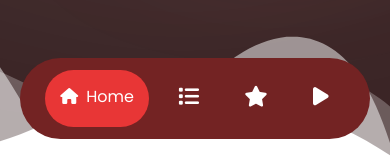
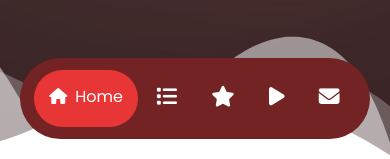
Before and after one commit to Juantorreser/video-portfolio, a React (Vite) app: page / in a window 390 px wide. Shown: the part 685-844 px from the top of the page. Built offline with nearby package versions, Linux system fonts and the light colour scheme.

Commit message:
Contact Link Added to NavMobile

```diff
--- a/src/Nav-Mobile/NavMobile.tsx
+++ b/src/Nav-Mobile/NavMobile.tsx
@@ -10,18 +10,21 @@ export default function NavMobile() {
       const servicesSection = document.getElementById("services") as HTMLElement;
       const skillsSection = document.getElementById('skills') as HTMLElement;
       const workSection = document.getElementById('work') as HTMLElement;
+      const contactSection = document.getElementById('contactMe') as HTMLElement;
 
       //Sections Height
       const homeHeight: number = Math.floor(homeSection.getBoundingClientRect().height);
       const servicesHeight: number = Math.floor(servicesSection.getBoundingClientRect().height);
       const skillsHeight : number = Math.floor(skillsSection.getBoundingClientRect().height);
       const workHeight : number = Math.floor(workSection.getBoundingClientRect().height);
+      const contactHeight : number = Math.floor(contactSection.getBoundingClientRect().height);
 
       //Sections Top
       const homeTop: number = Math.floor(homeSection.getBoundingClientRect().top);
       const servicesTop: number = Math.floor(servicesSection.getBoundingClientRect().top);
       const skillsTop : number = Math.floor(skillsSection.getBoundingClientRect().top);
       const workTop : number = Math.floor(workSection.getBoundingClientRect().top);
+      const contactTop : number = Math.floor(contactSection.getBoundingClientRect().top);
 
       const linksList = document.querySelectorAll("#navMobile a");
 
@@ -30,6 +33,7 @@ export default function NavMobile() {
         { name: "services", element: linksList[1], height: servicesHeight, top: servicesTop },
         { name: "skills", element: linksList[2], height : skillsHeight, top: skillsTop },
         { name: "work", element: linksList[3], height : workHeight, top: workTop},
+        { name: "contact", element: linksList[4], height : contactHeight, top: contactTop},
       ];
 
       linksObjectList.forEach((link) => {
@@ -71,6 +75,10 @@ export default function NavMobile() {
           <i className="fa fa-play" aria-hidden="true"></i>
           <span className="ms-2">Work</span>
         </a>
+        <a href="#contactMe" className="p-4">
+          <i className="	fa fa-envelope" aria-hidden="true"></i>
+          <span className="ms-2">Contact</span>
+        </a>
       </div>
     </div>
   );
```
